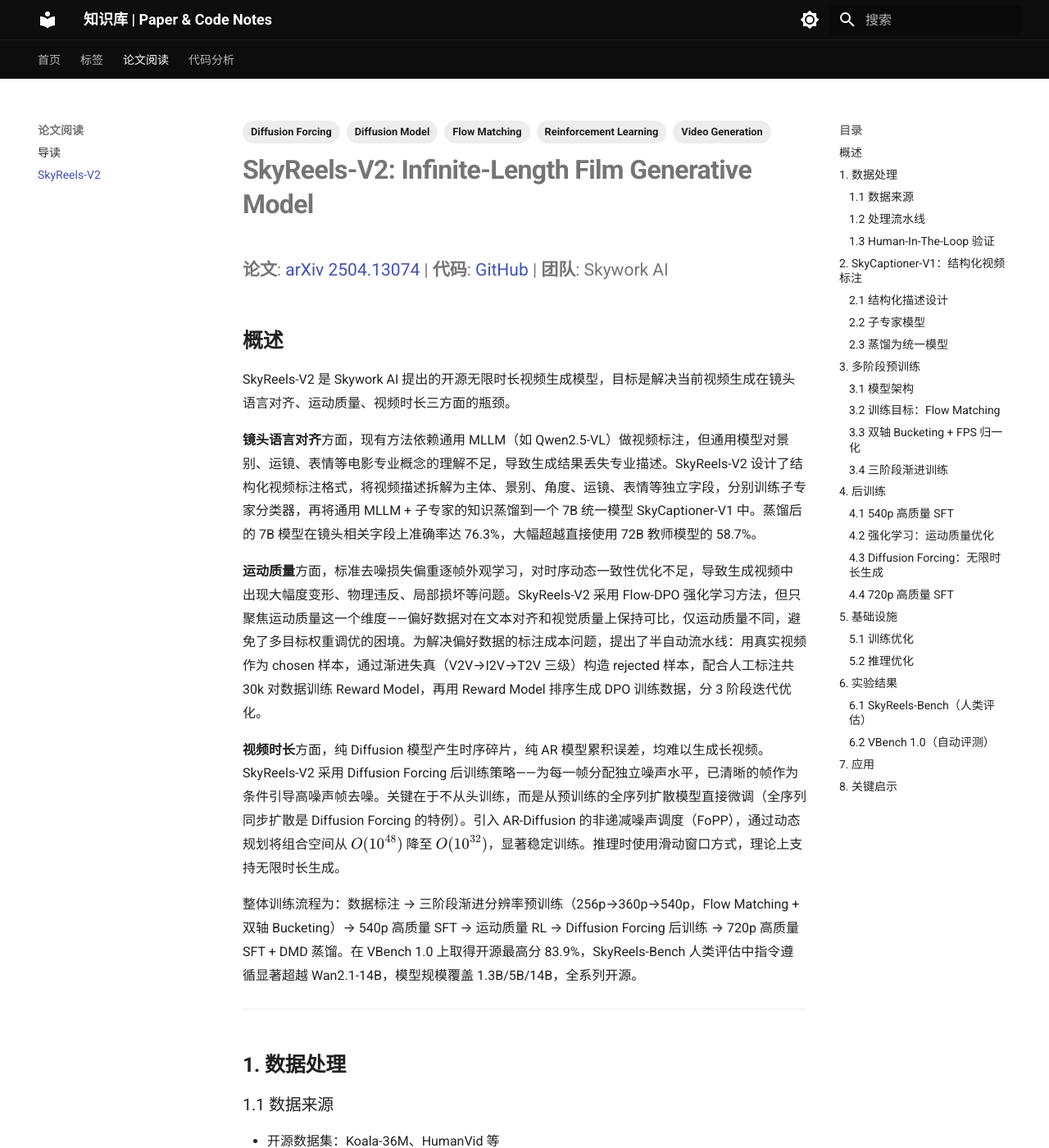
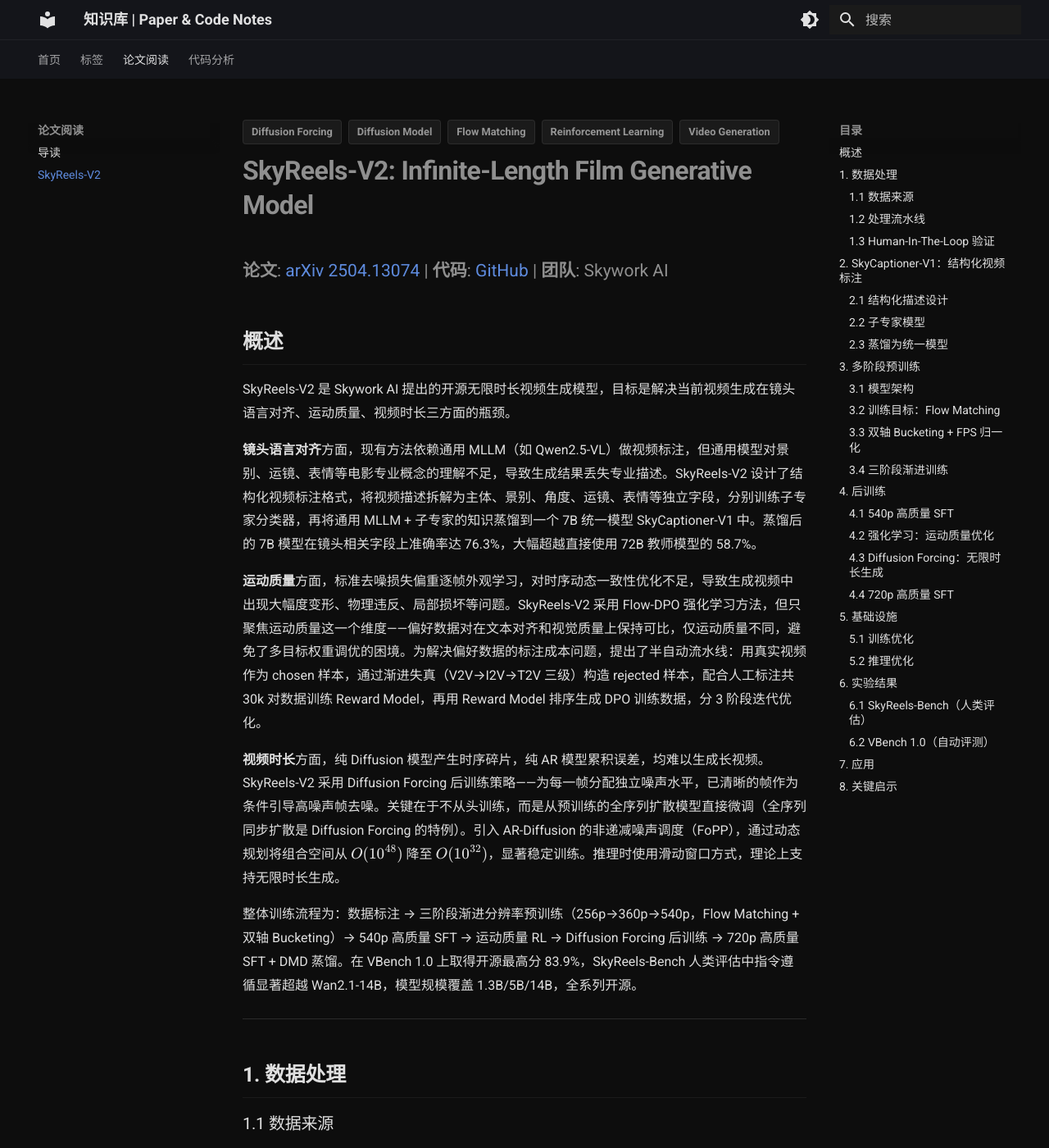
Before and after one commit to YouHuang67/paper-code-notes, an MkDocs documentation site: the page built from docs/paper_reading/skyreels_v2.md, in a window 1280 px wide and 1400 px high. Shown: the whole window at 82% size. Built offline with MkDocs 1.6.1 and Material for MkDocs 9.7.7, drawn with Linux system fonts in a browser that asks for light colours.

Commit message:
fix: force dark default and style tags list

```diff
--- a/docs/stylesheets/extra.css
+++ b/docs/stylesheets/extra.css
@@ -132,3 +132,17 @@
 [data-md-color-scheme="slate"] .tag-search-card:hover {
   border-color: rgba(255, 255, 255, 0.15);
 }
+
+/* === MkDocs tags plugin list (below search box) === */
+[data-md-color-scheme="slate"] .md-tags a.md-tag {
+  background: #1a1a1a;
+  color: var(--md-default-fg-color--light);
+  border: 1px solid rgba(255, 255, 255, 0.08);
+  border-radius: 4px;
+  transition: border-color 0.15s, color 0.15s;
+}
+
+[data-md-color-scheme="slate"] .md-tags a.md-tag:hover {
+  border-color: #4fd1c5;
+  color: #4fd1c5;
+}
--- a/mkdocs.yml
+++ b/mkdocs.yml
@@ -15,15 +15,13 @@
     - content.code.copy
     - content.code.annotate
   palette:
-    - media: "(prefers-color-scheme: dark)"
-      scheme: slate
+    - scheme: slate
       primary: black
       accent: teal
       toggle:
         icon: material/brightness-4
         name: 切换到亮色模式
-    - media: "(prefers-color-scheme: light)"
-      scheme: default
+    - scheme: default
       primary: blue grey
       accent: teal
       toggle:
```
